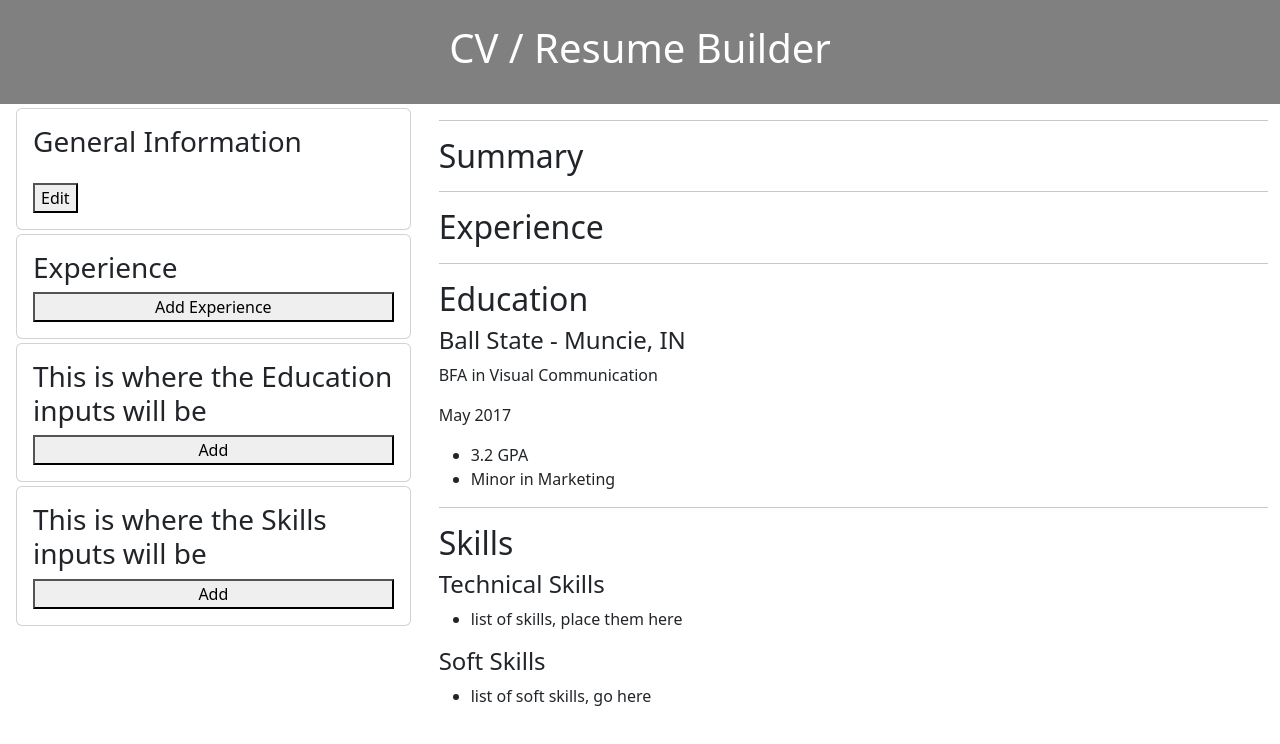
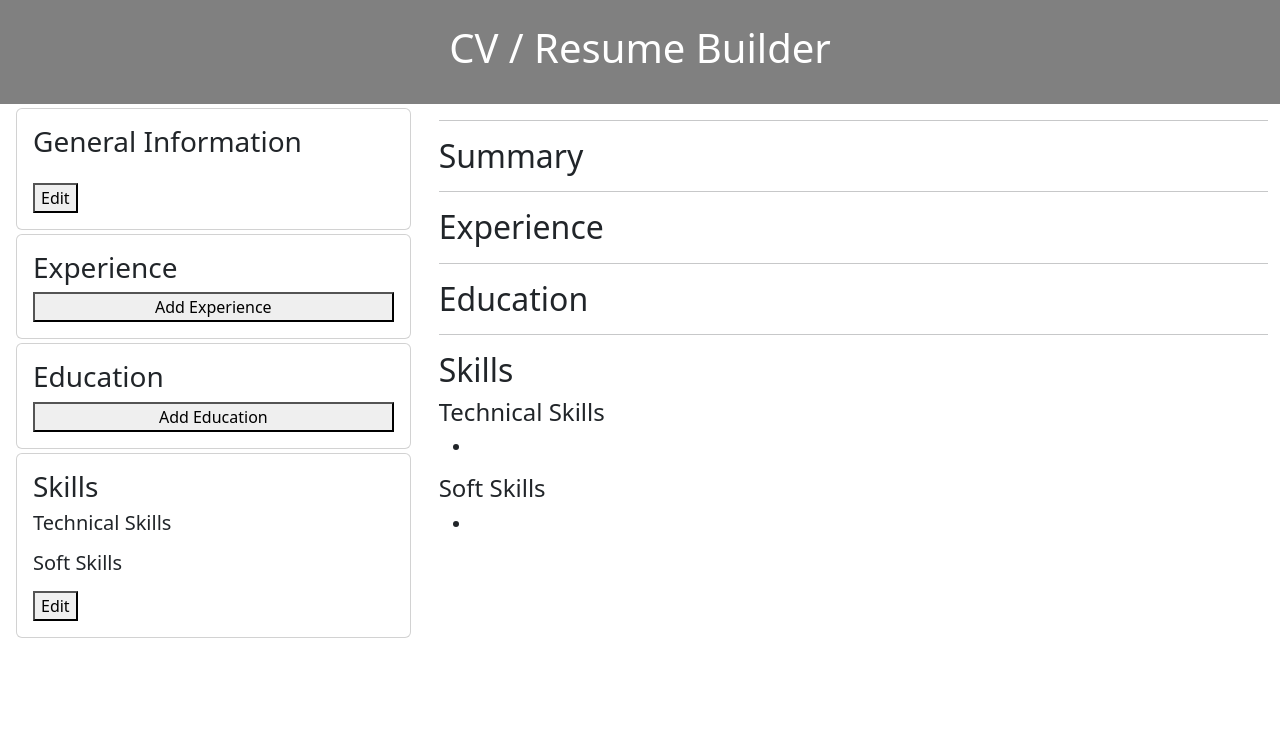
Before and after one commit to Bateeters/CVResumeBuilder, a React (Vite) app: page / in a window 1280 px wide. Shown: the top 744 px of the page. Built offline with nearby package versions, Linux system fonts and the light colour scheme.

Commit message:
added functionality to both Education and Skills sections

```diff
--- a/src/App.jsx
+++ b/src/App.jsx
@@ -20,22 +20,10 @@ function App() {
       links: []
     },
     experience: [],
-    education: [
-      {
-        school: "Ball State",
-        location: "Muncie, IN",
-        degree: "BFA",
-        specialization: "Visual Communication",
-        gradDate: "May 2017",
-        additional: [
-          "3.2 GPA",
-          "Minor in Marketing"
-        ]
-      }
-    ],
+    education: [],
     skills: {
-      softSkills: [],
-      technicalSkills: []
+      softSkills: "",
+      technicalSkills: ""
     }
   })
 
@@ -57,8 +45,14 @@ function App() {
               experience = {info.experience}
               setExperience = {(updatedExperience) => setInfo({ ...info, experience: updatedExperience})}
             />
-            <Education />
-            <Skills />
+            <Education
+              education = {info.education}
+              setEducation = {(updatedEducation) => setInfo({ ...info, education: updatedEducation})}
+            />
+            <Skills
+              skills = {info.skills}
+              setSkills = {(updatedSkills) => setInfo({ ...info, skills: updatedSkills})}
+            />
           </div>
           <div className='col-8'>
             <CVDisplay
--- a/src/components/CVDisplay.jsx
+++ b/src/components/CVDisplay.jsx
@@ -36,8 +36,8 @@ function CVDisplay({ general, experience, education, skills}){
             <h2>Education</h2>
             {education.map((school) => (
                 <div>
-                    <h4>{school.school} - {school.location}</h4>
-                    <p>{school.degree} in {school.specialization}</p>
+                    <h4>{school.school} - {school.degree} in {school.specialization}</h4>
+                    <p>{school.location}</p>
                     <p>{school.gradDate}</p>
                     <ul>
                         {school.additional.map((bullet) => (
@@ -50,11 +50,11 @@ function CVDisplay({ general, experience, education, skills}){
             <h2>Skills</h2>
             <h4>Technical Skills</h4>
             <ul>
-                <li>list of skills, place them here</li>
+                <li>{skills.technicalSkills}</li>
             </ul>
             <h4>Soft Skills</h4>
             <ul>
-                <li>list of soft skills, go here</li>
+                <li>{skills.softSkills}</li>
             </ul>
         </>
     )
--- a/src/components/SideNav/Education.jsx
+++ b/src/components/SideNav/Education.jsx
@@ -1,10 +1,122 @@
-function Education() {
+import { useState } from "react"
+
+function Education({ education, setEducation }) {
+
+    const handleEducationChange = (e, index, field) => {
+        const updated = [...education];
+        updated[index][field] = e.target.value;
+        setEducation(updated);
+    };
+
+    const handleAddBullet = (index) => {
+        const updated = [...education];
+        updated[index] = {
+            ...updated[index],
+            additional: [...updated[index].additional, ""]
+        };
+        setEducation(updated);
+    };
+
+
+    const handleBulletChange = (e, eduIndex, bulletIndex) => {
+        const updated = [...education];
+        updated[eduIndex].additional[bulletIndex] = e.target.value;
+        setEducation(updated);
+    };
+
+    const handleRemoveBullet = (eduIndex, bulletIndex) => {
+        const updated = [...education];
+        updated[eduIndex] = {
+            ...updated[eduIndex],
+            additional: updated[eduIndex].additional.filter((_, i) => i !== bulletIndex)
+        };
+        setEducation(updated);
+    };
+
+
+    const handleRemoveEducation = (i) => {
+        const updatedEducation = [...education];
+        updatedEducation.splice(i, 1);
+        setEducation(updatedEducation);
+    }
+
+    const handleAddEducation = () => {
+        setEducation([...education, {
+            school: "",
+            location: "",
+            degree: "",
+            specialization: "",
+            gradDate: "",
+            additional: [],
+            isEditing: false
+        }]);
+    }
+
+    const toggleEditEducation = (id, value) => {
+        const updated = [...education];
+        updated[id].isEditing = value;
+        setEducation(updated);
+    }
+
     return(
         <>
             <div className="card m-1 p-3">
-                <h3>This is where the Education inputs will be</h3>
-                <button>Add</button>
+                <h3>Education</h3>
+                {education.map((edu, id) => (
+                    <div key={id}>
+                        {edu.isEditing ? (
+                        <>
+                            <input type="text" placeholder="School"
+                                value={edu.school}
+                                onChange={(e) => handleEducationChange(e, id, 'school')}
+                            />
+                            <input type="text" placeholder="Location"
+                                value={edu.location}
+                                onChange={(e) => handleEducationChange(e, id, 'location')}
+                            />
+                            <input type="text" placeholder="Degree"
+                                value={edu.degree}
+                                onChange={(e) => handleEducationChange(e, id, 'degree')}
+                            />
+                            <input type="text" placeholder="Specialization"
+                                value={edu.specialization}
+                                onChange={(e) => handleEducationChange(e, id, 'specialization')}
+                            />
+                            <input type="text" placeholder="Graduation Date"
+                                value={edu.gradDate}
+                                onChange={(e) => handleEducationChange(e, id, 'gradDate')}
+                            />
+                            <div>
+                                {edu.additional.map((bullet, bID) => (
+                                    <div key={bID}>
+                                        <textarea
+                                            value={bullet} onChange={(e) => handleBulletChange(e, id, bID)}
+                                        />
+                                        <button onClick={() => handleRemoveBullet(id, bID)}>X</button>
+                                    </div>
+                                ))}
+                            </div>
+
+                            <button onClick={() => handleAddBullet(id)}>Add Bullet</button>
+
+
+
+                            <button onClick={() => toggleEditEducation(id, false)}>Submit</button>
+
+                        </>
+                        ) : (
+                        <>
+                            <p>{edu.school} - {edu.degree} in {edu.specialization}</p>
+                            <button onClick={() => toggleEditEducation(id, true)}>Edit</button>
+                            <button onClick={() => handleRemoveEducation(id)}>X</button>
+                        </>
+                        )}
+                    </div>
+                ))}
+
+                <button onClick={handleAddEducation}>Add Education</button>
             </div>
+
         </>
     )
 }
--- a/src/components/SideNav/Experience.jsx
+++ b/src/components/SideNav/Experience.jsx
@@ -1,7 +1,6 @@
 import { useState } from "react"
 
 function Experience({ experience, setExperience }) {
-    const [isEditing, setIsEditing] = useState(false);
 
     const handleExperienceChange = (e, index, field) => {
         const updated = [...experience];
@@ -11,19 +10,25 @@ function Experience({ experience, setExperience }) {
 
     const handleAddBullet = (index) => {
         const updated = [...experience];
-        updated[index].additional.push("");
+        updated[index] = {
+            ...updated[index],
+            additional: [...updated[index].additional, ""]
+        };
         setExperience(updated);
     };
 
     const handleBulletChange = (e, expIndex, bulletIndex) => {
-    const updated = [...experience];
-    updated[expIndex].additional[bulletIndex] = e.target.value;
-    setExperience(updated);
+        const updated = [...experience];
+        updated[expIndex].additional[bulletIndex] = e.target.value;
+        setExperience(updated);
     };
 
     const handleRemoveBullet = (expIndex, bulletIndex) => {
         const updated = [...experience];
-        updated[expIndex].additional.splice(bulletIndex, 1);
+        updated[expIndex] = {
+            ...updated[expIndex],
+            additional: updated[expIndex].additional.filter((_, i) => i !== bulletIndex)
+        };
         setExperience(updated);
     };
 
--- a/src/components/SideNav/Skills.jsx
+++ b/src/components/SideNav/Skills.jsx
@@ -1,9 +1,47 @@
-function Skills() {
-    return(
+import { useState } from "react";
+
+function Skills({ skills, setSkills }) {
+    const [isEditing, setIsEditing] = useState(false);
+
+    return (
         <>
             <div className="card m-1 p-3">
-                <h3>This is where the Skills inputs will be</h3>
-                <button>Add</button>
+                <h3>Skills</h3>
+                {isEditing && (
+                    <form action="">
+                        <textarea
+                            placeholder="Technical (Hard) Skills"
+                            value={skills.technicalSkills}
+                            onChange={(e) => setSkills({...skills, technicalSkills: e.target.value})}
+                            />
+                            <textarea
+                            placeholder="Soft Skills"
+                            value={skills.softSkills}
+                            onChange={(e) => setSkills({...skills, softSkills: e.target.value})}
+                        />
+
+                        <button
+                            // make submit button switch editing mode to "false"
+                            onClick={(e) => {
+                                e.preventDefault(); // makes button stop reload/state reset
+                                setIsEditing(false);
+                            }}
+                        >Submit</button>
+                    </form>
+                )}
+
+                {!isEditing && (
+                    <div>
+                        <h5>Technical Skills</h5>
+                        <p>{skills.technicalSkills}</p>
+                        <h5>Soft Skills</h5>
+                        <p>{skills.softSkills}</p>
+                        <button
+                            // make edit button switch editing mode to "true"
+                            onClick={() => setIsEditing(true)}
+                        >Edit</button>
+                    </div>
+                )}
             </div>
         </>
     )
```
